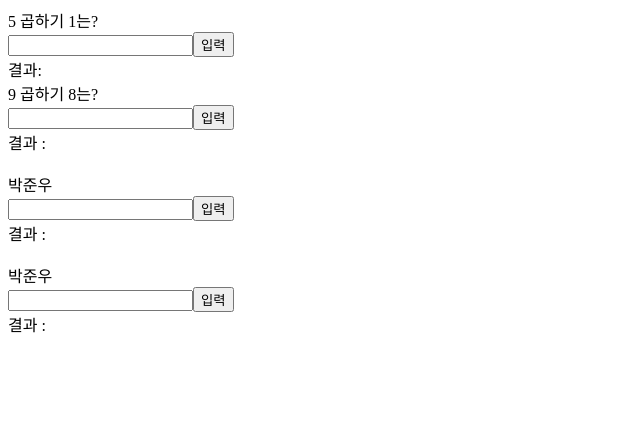
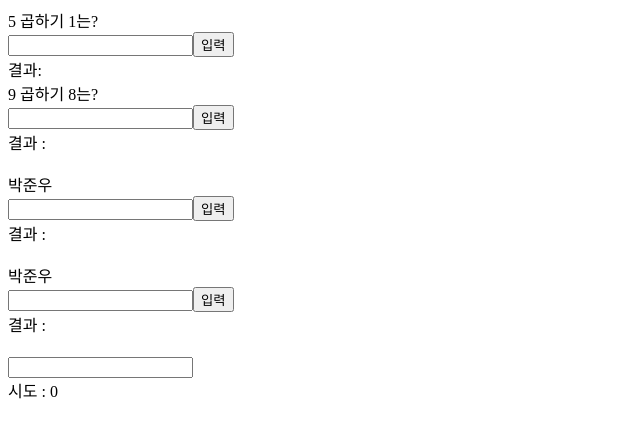
Before and after one commit to JUNWOO45/react_inflearn_game, a React (Create React App) app: page / in a window 1280 px wide. Shown: the top 436 px of the page, without its empty margins (0-640 px from the left). Built offline with nearby package versions, Linux system fonts and the light colour scheme.

Commit message:
feat: 숫자야구 컴포넌트

```diff
--- a/client.jsx
+++ /dev/null
@@ -1,4 +0,0 @@
-const React = require('react');
-const ReactDom = require('react-dom');
-
-ReactDom.render(<Gugudan></Gugudan>)
--- a/package.json
+++ b/package.json
@@ -35,8 +35,6 @@
     "@babel/core": "^7.10.2",
     "@babel/preset-env": "^7.10.2",
     "@babel/preset-react": "^7.10.1",
-    "babel-loader": "^8.1.0",
-    "webpack": "^4.43.0",
-    "webpack-cli": "^3.3.11"
+    "babel-loader": "^8.1.0"
   }
 }
--- a/src/components/App.js
+++ b/src/components/App.js
@@ -3,6 +3,7 @@ import Gugudan from './Gugudan';
 import GugudanHooks from './GugudanHooks';
 import WordRelay from './WordRelay';
 import WordRelayHooks from './WordRelayHooks';
+import NumberBaseball from './NumberBaseball';
 
 class App extends React.Component {
   constructor(props) {
@@ -16,6 +17,7 @@ class App extends React.Component {
         <GugudanHooks />
         <WordRelay />
         <WordRelayHooks />
+        <NumberBaseball />
       </div>
     );
   }
--- /dev/null
+++ b/src/components/NumberBaseball.jsx
@@ -0,0 +1,87 @@
+// import React, { Component } from 'react';
+import React, { useState } from 'react';
+import Try from './Try';
+
+function getNumbers() {
+  const candidate = [1,2,3,4,5,6,7,8,9];
+
+  const array = [];
+  for(let i = 0; i < 4; i++) {
+    const chosen = candidate.splice(Math.floor(Math.random * (9 - i)), 1)[0];
+
+    array.push(chosen);
+
+    return array;
+  }
+}
+
+const NumberBaseball = () => {
+  const [result, setResult] = useState('');
+  const [value, setValue] = useState('');
+  const [answer, setAnswer] = useState(getNumbers());
+  const [tries, setTries] = useState([]);
+
+  const onSubmitForm = e => {
+    e.preventDefault();
+    if(value === answer.join('')) {
+      setResult('홈런!');
+      setTries(prevTries => {
+        return [...prevTries, { try: value, result: '홈런!' }]
+      });
+
+      alert('게임을 다시 시작합니다.');
+      setValue('');
+      setAnswer(getNumbers());
+      setTries([]);
+    } else {
+      const answerArray = value.split('').map(v => parseInt(v));
+      let strike = 0;
+      let ball = 0;
+      if(tries.length >= 9) {
+        setResult(`횟수 초과! 답은 ${answer.join(', ')}였습니다.`)
+
+        alert('게임을 다시 시작합니다.');
+        setValue('');
+        setAnswer(getNumbers());
+        setTries([]);
+      } else {
+        for(let i = 0; i < 4; i++) {
+          if(answerArray[i] === answer[i]) {
+            strike++;
+          } else if(answer.includes(answerArray[i])) {
+            ball++;
+          }
+        }
+
+        setTries((prevTries) => {
+            return [...prevTries, { try: value, result: `${strike}스트라이크 ${ball}볼`}]
+          }
+        );
+      }
+    }
+  }
+
+  const onChangeInput = e => {
+    setValue(e.target.value);
+  }
+
+  return (
+    <>
+      <h1>{result}</h1>
+        <form onSubmit={onSubmitForm}>
+          <input maxLength={4} value={value} onChange={onChangeInput} />
+        </form>
+
+        <div>시도 : {tries.length}</div>
+        <ul>
+          {tries.map((item, index) => {
+            return (
+              <Try key={item+index} item={item} index={index}/>
+            )
+          })}
+        </ul>
+    </>
+  )
+};
+
+export default NumberBaseball;
--- /dev/null
+++ b/src/components/Try.jsx
@@ -0,0 +1,12 @@
+import React from 'react';
+
+const Try = ({item, index}) => {
+  return (
+    <li key={index}>
+      <div>{item.try}</div>
+      <div>{item.result}</div>
+    </li>
+  )
+};
+
+export default Try;
--- a/src/components/WordRelayHooks.jsx
+++ b/src/components/WordRelayHooks.jsx
@@ -1,11 +1,12 @@
 import React from 'react';
+import { useState, useRef} from 'react';
 
 const WordRelayHooks = () => {
-  const [word, setWord] = React.useState('박준우');
-  const [value, setValue] = React.useState('');
-  const [result, setResult] = React.useState('');
+  const [word, setWord] = useState('박준우');
+  const [value, setValue] = useState('');
+  const [result, setResult] = useState('');
 
-  const inputRef = React.useRef(null);
+  const inputRef = useRef(null);
 
   const calculate = (e) => {
     e.preventDefault();
```
Also changed, not shown: webpack.config.js (deleted), 1 other file (tests, documents, lock files or other folders).
